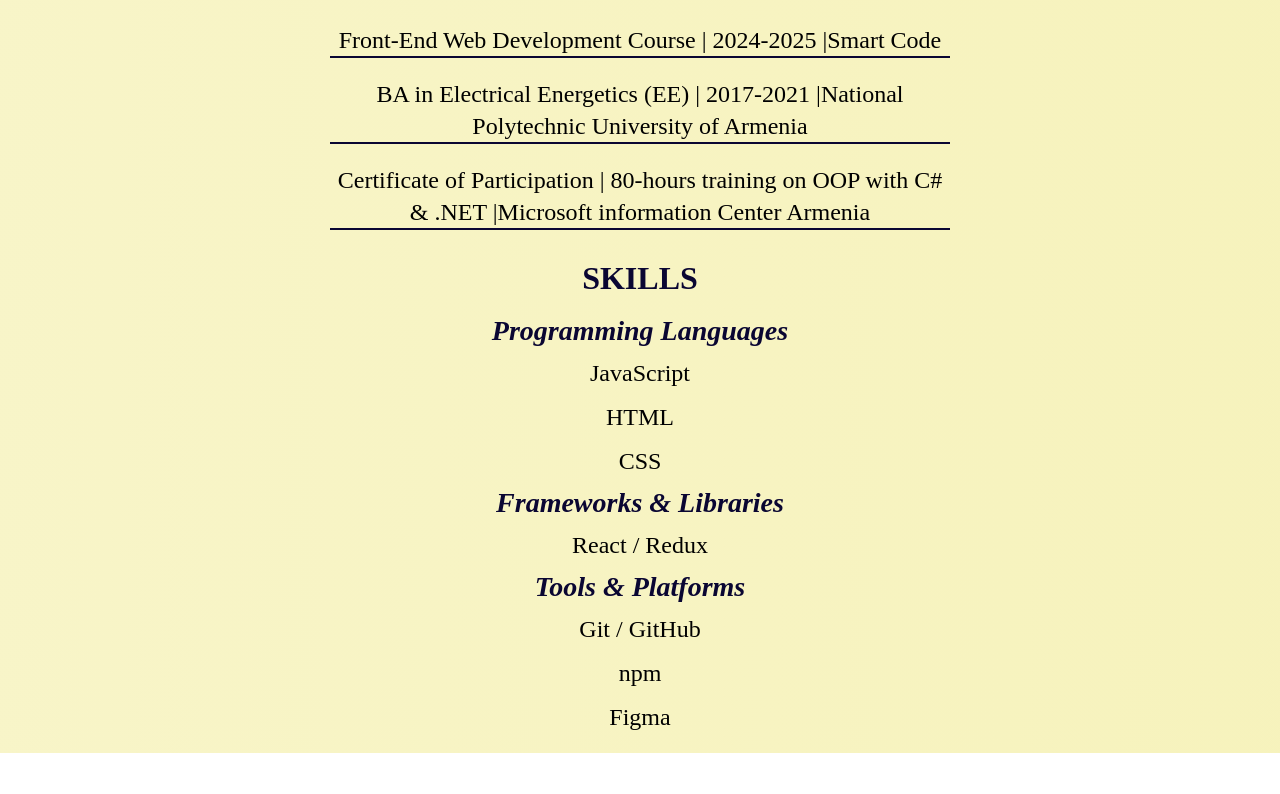
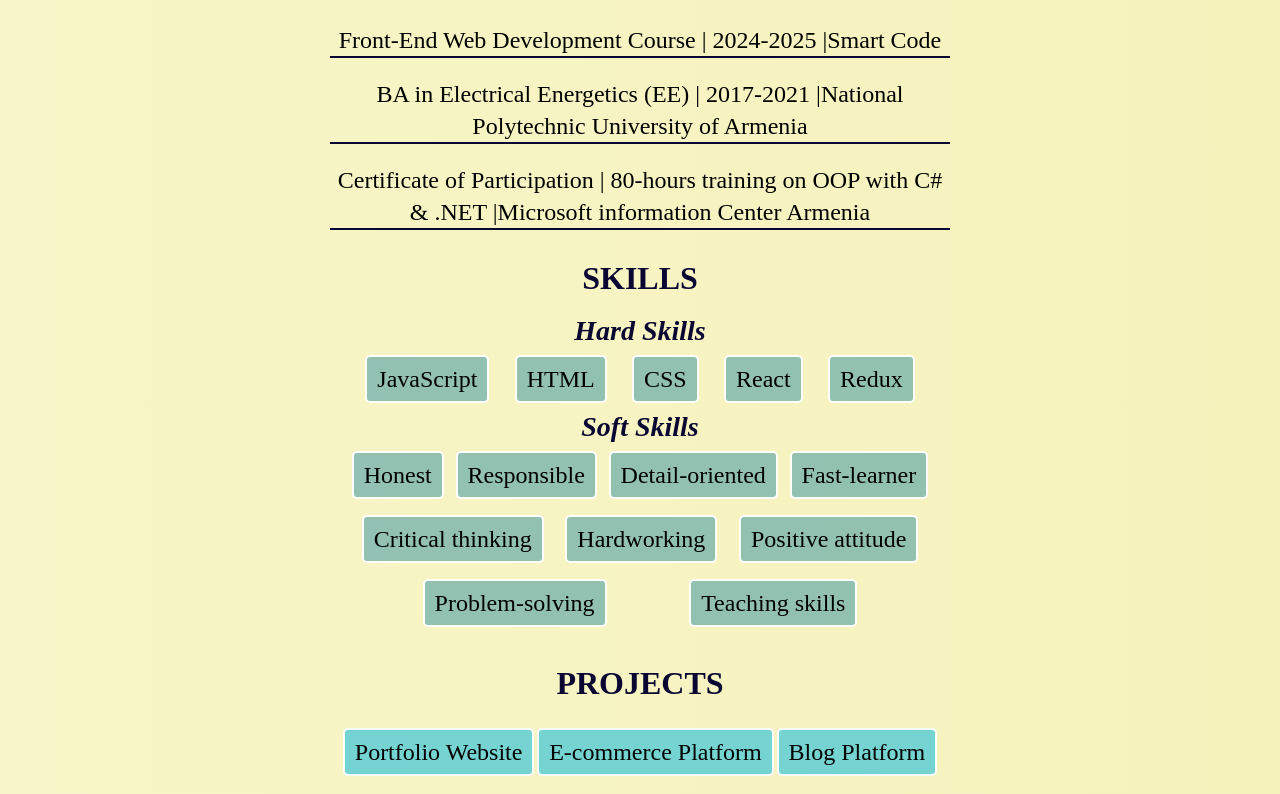
Before and after one commit to davtyan017/My_CV, a React (Vite) app: page / in a window 1280 px wide. Shown: the part 615-1409 px from the top of the page. Before the commit the page ends 1368 px from the top, so only its background shows below. Built offline with nearby package versions, Linux system fonts and the light colour scheme.

Commit message:
Add Test Projects

```diff
--- a/public/data.json
+++ b/public/data.json
@@ -39,9 +39,35 @@
   {
     "section": "Skills",
     "content": {
-      "Programming Languages": ["JavaScript", "HTML", "CSS"],
-      "Frameworks & Libraries": ["React / Redux"],
-      "Tools & Platforms": ["Git / GitHub", "npm", "Figma"]
+      "Hard Skills": ["JavaScript", "HTML", "CSS", "React", "Redux"],
+      "Soft Skills": [
+        "Honest",
+        "Responsible",
+        "Detail-oriented",
+        "Fast-learner",
+        "Critical thinking",
+        "Hardworking",
+        "Positive attitude",
+        "Problem-solving",
+        "Teaching skills"
+      ]
     }
+  },{
+    "section": "Projects",
+    "content": [
+      {
+        "name": "Portfolio Website",
+        "link": "https://example.com/portfolio"
+      },
+      {
+        "name": "E-commerce Platform",
+        "link": "https://example.com/ecommerce"
+      },
+      {
+        "name": "Blog Platform",
+        "link": "https://example.com/blog"
+      }
+    ]
   }
+
 ]
--- /dev/null
+++ b/src/components/Projects/Projects.css
@@ -0,0 +1,31 @@
+.projects {
+    width: 600px;
+    text-align: center;
+    i {
+      color: var(--color);
+      font-weight: 600;
+      font-size: 28px;
+    }
+    ul {
+      display: flex;
+      justify-content: space-evenly;
+      flex-wrap: wrap;
+      li {
+        /* white-space: nowrap; */
+        border: 2px solid white;
+        margin: 8px 0;
+        padding: 8px 10px;
+        border-radius: 5px;
+        font-size: 24px;
+        line-height: 28px;
+        display: flex;
+        flex-direction: column;
+        text-align: center;
+        background-color: #06b8e089;
+
+        a{
+            color: black;
+        }
+      }
+    }
+  }
--- /dev/null
+++ b/src/components/Projects/Projects.jsx
@@ -0,0 +1,19 @@
+import React from "react";
+import "./Projects.css";
+
+export default function Projects({ content }) {
+  return (
+    <section className="projects">
+      <p>Projects</p>
+      <ul>
+        {content.map((project, index) => (
+          <li key={index}>
+            <a href={project.link} target="_blank" rel="noopener noreferrer">
+              {project.name}
+            </a>
+          </li>
+        ))}
+      </ul>
+    </section>
+  );
+}
--- a/src/components/Skills/Skills.jsx
+++ b/src/components/Skills/Skills.jsx
@@ -1,24 +1,26 @@
 import React from "react";
-import "./style_skil.css"
+import "./style_skil.css";
 
 export default function Skills({ content }) {
   return (
     <section className="cv-skills">
       <p>Skills</p>
+      <div>
+        <i>Hard Skills</i>
         <ul>
-        <i>Programming Languages</i>
-        {content["Programming Languages"].map((skill, index) => (
+          {content["Hard Skills"].map((skill, index) => (
             <li key={index}>{skill}</li>
           ))}
-        <i>Frameworks & Libraries</i>
-        {content["Frameworks & Libraries"].map((skill, index) => (
+        </ul>
+      </div>
+      <div>
+        <i>Soft Skills</i>
+        <ul>
+          {content["Soft Skills"].map((skill, index) => (
             <li key={index}>{skill}</li>
           ))}
-        <i>Tools & Platforms</i>
-        {content["Tools & Platforms"].map((tool, index) => (
-          <li key={index}>{tool}</li>
-        ))}
         </ul>
+      </div>
     </section>
   );
 }
--- a/src/components/Skills/style_skil.css
+++ b/src/components/Skills/style_skil.css
@@ -1,19 +1,27 @@
 .cv-skills {
+  width: 600px;
   text-align: center;
+  i {
+    color: var(--color);
+    font-weight: 600;
+    font-size: 28px;
+  }
   ul {
-    i {
-      color:var(--color);
-      font-weight: 600;
-      font-size: 28px;
-    }
+    display: flex;
+    justify-content: space-evenly;
+    flex-wrap: wrap;
     li {
+      /* white-space: nowrap; */
+      border: 2px solid white;
       margin: 8px 0;
-      padding: 4px;
+      padding: 8px 10px;
+      border-radius: 5px;
       font-size: 24px;
       line-height: 28px;
       display: flex;
       flex-direction: column;
       text-align: center;
+      background-color: #1c859d75;
     }
   }
 }
--- a/src/components/cv/index.jsx
+++ b/src/components/cv/index.jsx
@@ -4,6 +4,7 @@ import PersonalInfo from "../PersonalInfo/PersonalInfo";
 import ProfessionalSummary from "../ProfessionalSummary/ProfessionalSummary";
 import Education from "../Education/Education";
 import Skills from "../Skills/Skills";
+import Projects from "../Projects/Projects";
 
 export default function CV() {
   const [data, setData] = useState(null);
@@ -21,6 +22,7 @@ export default function CV() {
       .catch((error) => setError(error.message));
   }, []);
 
+
   if (error) {
     return <div>Error: {error}</div>;
   }
@@ -37,6 +39,7 @@ export default function CV() {
   )?.content;
   const education = data.find((item) => item.section === "Education")?.content;
   const skills = data.find((item) => item.section === "Skills")?.content;
+  const projects = data.find((item) => item.section === "Projects")?.content;
 
   return (
     <div className="container">
@@ -47,6 +50,7 @@ export default function CV() {
         )}
         {education && <Education content={education} />}
         {skills && <Skills content={skills} />}
+        {projects && <Projects content={projects} />}
       </section>
     </div>
   );
```
Lines whose indentation alone changed are shown as unchanged.
